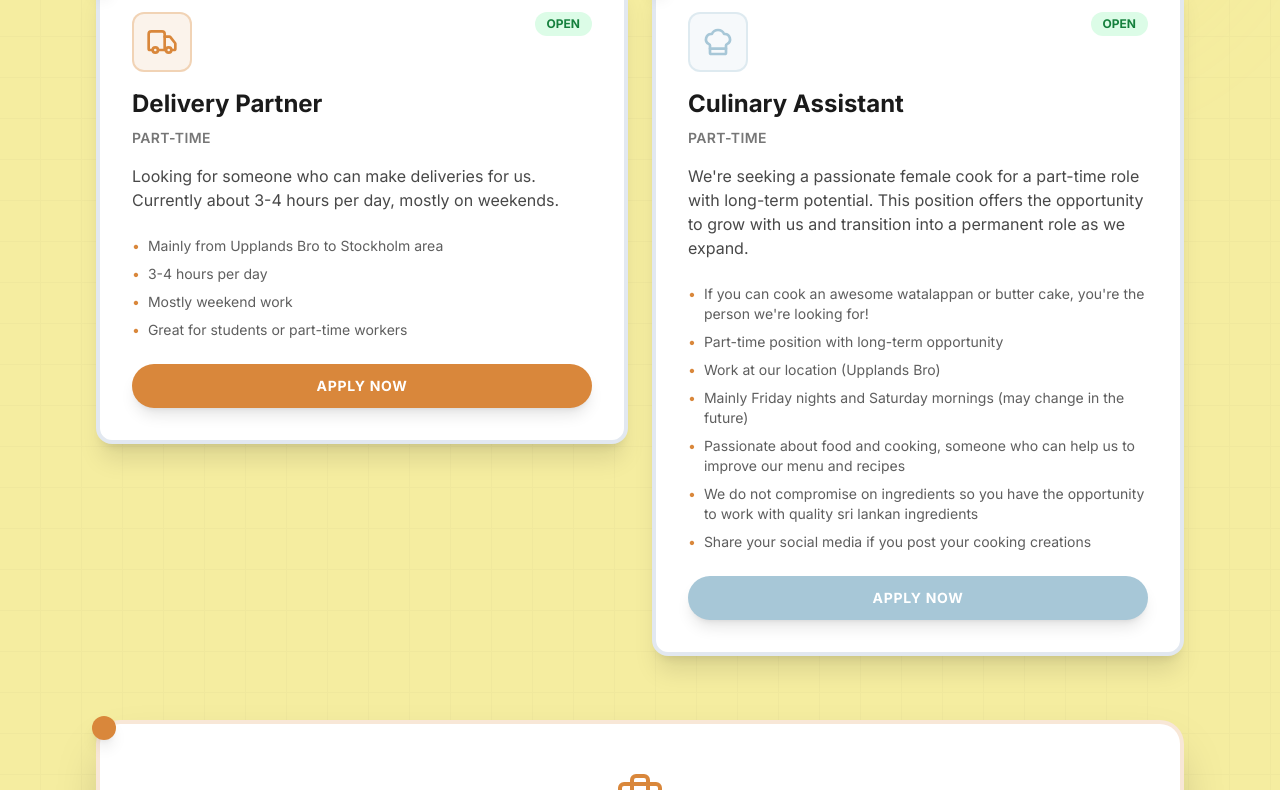
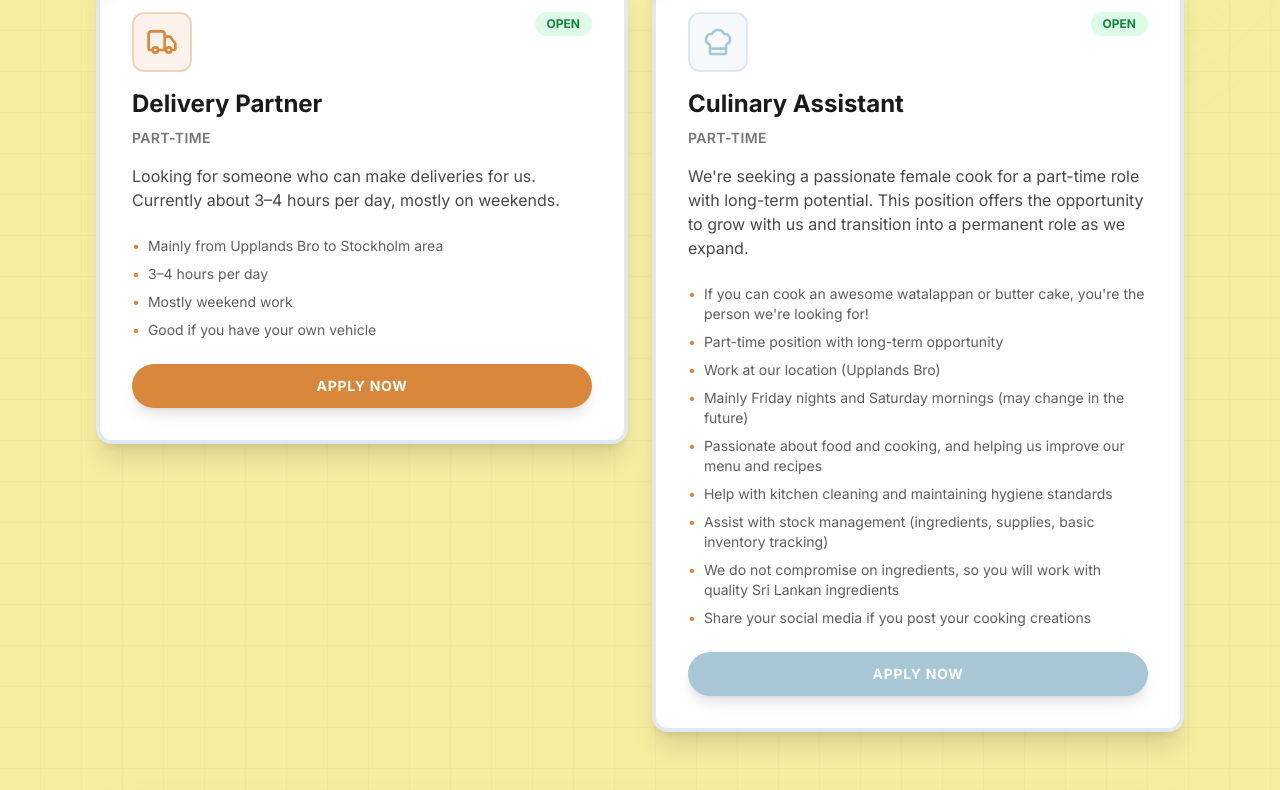
Before and after one commit to cjmki/ceylonexpress, a Next.js app: page /careers in a window 1280 px wide. Shown: the part 512-1302 px from the top of the page. Built offline with nearby package versions, Linux system fonts and the light colour scheme.

Commit message:
fix: careers copy

```diff
--- a/app/careers/page.tsx
+++ b/app/careers/page.tsx
@@ -23,12 +23,13 @@ const jobOpenings = [
     iconColor: 'text-ceylon-orange',
     iconBg: 'bg-ceylon-orange/10',
     borderColor: 'border-ceylon-orange/30',
-    description: 'Looking for someone who can make deliveries for us. Currently about 3-4 hours per day, mostly on weekends.',
+    description:
+      'Looking for someone who can make deliveries for us. Currently about 3–4 hours per day, mostly on weekends.',
     details: [
       'Mainly from Upplands Bro to Stockholm area',
-      '3-4 hours per day',
+      '3–4 hours per day',
       'Mostly weekend work',
-      'Great for students or part-time workers'
+      'Good if you have your own vehicle'
     ]
   },
   {
@@ -40,18 +41,22 @@ const jobOpenings = [
     iconColor: 'text-ceylon-blue',
     iconBg: 'bg-ceylon-blue/10',
     borderColor: 'border-ceylon-blue/30',
-    description: 'We\'re seeking a passionate female cook for a part-time role with long-term potential. This position offers the opportunity to grow with us and transition into a permanent role as we expand.',
+    description:
+      "We're seeking a passionate female cook for a part-time role with long-term potential. This position offers the opportunity to grow with us and transition into a permanent role as we expand.",
     details: [
-      'If you can cook an awesome watalappan or butter cake, you\'re the person we\'re looking for!',
+      "If you can cook an awesome watalappan or butter cake, you're the person we're looking for!",
       'Part-time position with long-term opportunity',
       'Work at our location (Upplands Bro)',
       'Mainly Friday nights and Saturday mornings (may change in the future)',
-      'Passionate about food and cooking, someone who can help us to improve our menu and recipes',
-      'We do not compromise on ingredients so you have the opportunity to work with quality sri lankan ingredients',
+      'Passionate about food and cooking, and helping us improve our menu and recipes',
+      'Help with kitchen cleaning and maintaining hygiene standards',
+      'Assist with stock management (ingredients, supplies, basic inventory tracking)',
+      'We do not compromise on ingredients, so you will work with quality Sri Lankan ingredients',
       'Share your social media if you post your cooking creations'
     ]
   }
 ]
+
 
 export default function CareersPage() {
   const [formData, setFormData] = useState<CareersFormData>({
```
